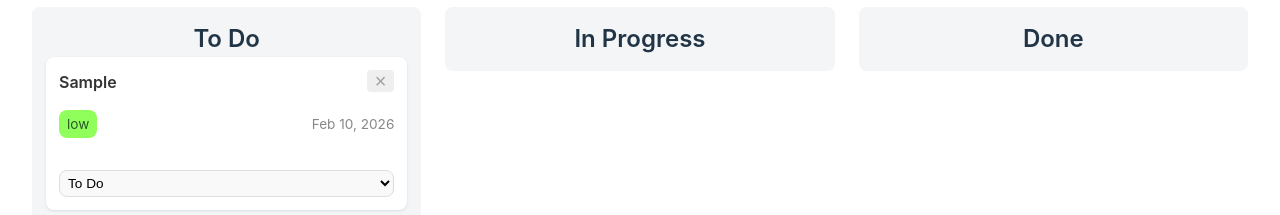
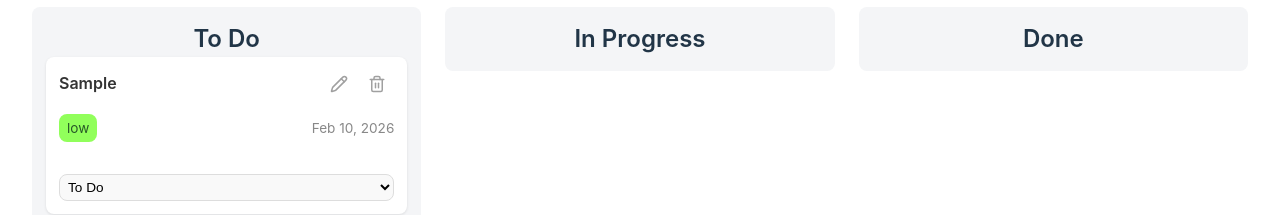
Before and after one commit to AndrewKozak2/kanban-ts, a React (Vite) app: page / in a window 1280 px wide. Both pictures are taken after typing "Sample" into the empty fields and a click on the button "Add". Shown: the part 138-353 px from the top of the page. Built offline with nearby package versions, Linux system fonts and the light colour scheme.

Commit message:
feat: add edit functionality via UI icons and fix styles

```diff
--- a/package.json
+++ b/package.json
@@ -10,6 +10,7 @@
     "preview": "vite preview"
   },
   "dependencies": {
+    "lucide-react": "^0.563.0",
     "react": "^19.2.0",
     "react-dom": "^19.2.0"
   },
--- a/src/App.tsx
+++ b/src/App.tsx
@@ -1,12 +1,12 @@
 import { useState } from "react";
 import { type Priority } from "./types/todo";
 import { Column } from "./components/Column/Column";
-import { useTasks} from "./components/hooks/useTasks";
+import { useTasks } from "./components/hooks/useTasks";
 
 import "./App.css";
 
 function App() {
-  const {tasks, addTask, deleteTask, changeStatus, updateTask} = useTasks();
+  const { tasks, addTask, deleteTask, changeStatus, updateTask } = useTasks();
 
   const [inputValue, setInputValue] = useState<string>("");
   const [priority, setPriority] = useState<Priority>("low");
--- a/src/components/TaskCard/TaskCard.css
+++ b/src/components/TaskCard/TaskCard.css
@@ -34,21 +34,62 @@
 .task-header {
   display: flex;
   justify-content: space-between;
-  align-items: flex-start;
+  align-items: center;
   gap: 0.75rem;
   margin-bottom: 0.5rem;
+  min-height: 1.75rem;
+}
+
+.icon-btn {
+  background: transparent;
+  border: none;
+  cursor: pointer;
+  padding: 4px;
+  border-radius: 4px;
+  display: flex;
+  align-items: center;
+  justify-content: center;
+  transition: all 0.2s;
+  color: #a0a0a0;
+}
+
+.edit-btn {
+  background: transparent;
+  border: none;
+  color: #a0a0a0;
+  cursor: pointer;
+  font-size: 1.25rem;
+  line-height: 0.7;
+  padding: 0.25rem 0.5rem;
+  border-radius: 0.25rem;
+  transition: all 0.2s ease;
+}
+
+.edit-btn:hover {
+  color: #646cff;
+  background-color: #eef2ff;
+}
+
+.action-buttons {
+  display: flex;
+  gap: 4px;
+  flex-shrink: 0;
 }
 
 .task-header h3 {
   font-size: 1rem;
   font-weight: 600;
   margin: 0;
-  line-heignt: 1.4;
+  line-height: 1.4;
+  text-align: left;
   color: #333;
+  overflow-wrap: anywhere;
 }
 
 .edit-input {
-  width: 100%;
+  flex-grow: 1;
+  width: auto;
+  min-width: 0;
   border-radius: 4px;
   border: 2px solid #646cff;
   font-size: inherit;
@@ -61,10 +102,10 @@
 }
 
 .delete-btn {
-  backgroung: transparent;
+  background: transparent;
   border: none;
   color: #a0a0a0;
-  corsor: pointer;
+  cursor: pointer;
   font-size: 1.25rem;
   line-height: 0.7;
   padding: 0.25rem 0.5rem;
--- a/src/components/TaskCard/TaskCard.tsx
+++ b/src/components/TaskCard/TaskCard.tsx
@@ -1,4 +1,5 @@
 import { useState } from "react";
+import { Trash2, Pencil } from "lucide-react";
 import { type Task } from "../../types/todo";
 import { type Priority } from "../../types/todo";
 import "./TaskCard.css";
@@ -31,7 +32,7 @@ export const TaskCard = ({
   return (
     <div
       className="task-card"
-      draggable={true}
+      draggable={!isEditing}
       onDragStart={(e) => handleDragStart(e, task.id)}
     >
       <div className="task-header">
@@ -44,19 +45,38 @@ export const TaskCard = ({
               setIsEditing(false);
               onUpdate(task.id, editedTitle);
             }}
+            onKeyDown={(e) => {
+              if (e.key === "Enter") {
+                setIsEditing(false);
+                onUpdate(task.id, editedTitle);
+              }
+            }}
             className="edit-input"
           />
         ) : (
-          <h3 onClick={() => setIsEditing(true)}>{task.title}</h3>
+          <h3 onClick={() => setIsEditing(true)} style={{ flexGrow: 1 }}>
+            {task.title}
+          </h3>
         )}
+        <div className="action-buttons">
+          {!isEditing && (
+            <button
+              className="icon-btn edit-btn"
+              onClick={() => setIsEditing(true)}
+              aria-label="Edit task"
+            >
+              <Pencil size={18} />
+            </button>
+          )}
 
-        <button
-          className="delete-btn"
-          onClick={() => onDelete(task.id)}
-          aria-label="Delete task"
-        >
-          ×
-        </button>
+          <button
+            className="icon-btn delete-btn"
+            onClick={() => onDelete(task.id)}
+            aria-label="Delete task"
+          >
+            <Trash2 size={18} />
+          </button>
+        </div>
       </div>
       <div className="task-meta">
         <span className={PRIORITY_CLASSES[task.priority]}>{task.priority}</span>
```
Also changed, not shown: 1 other file (tests, documents, lock files or other folders).
